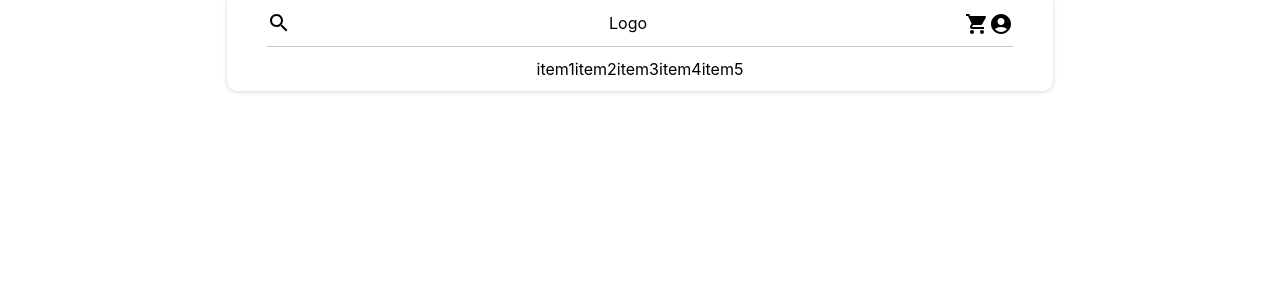
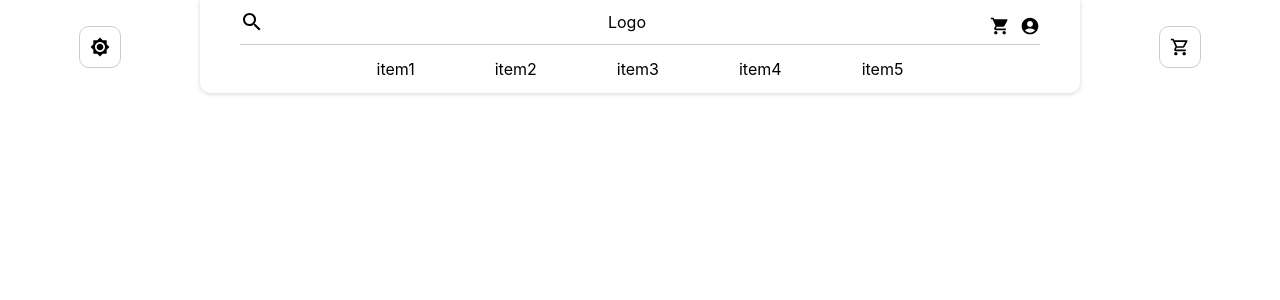
Before and after one commit to phat-trien-ung-dung-web-4conheo/front-end, a React (Create React App) app: page / in a window 1280 px wide. Shown: the top 300 px of the page. Built offline with nearby package versions, Linux system fonts and the light colour scheme.

Commit message:
complete ui header

```diff
--- a/src/App.js
+++ b/src/App.js
@@ -2,7 +2,7 @@ import Header from "./components/Header";
 
 function App() {
   return (
-    <div>
+    <div style={{ height: "200vh" }}>
       <Header></Header>
     </div>
   );
--- a/src/components/Header.js
+++ b/src/components/Header.js
@@ -1,12 +1,13 @@
-import React from "react";
+import React, { useRef } from "react";
 import PropTypes from "prop-types";
 import styled from "styled-components";
 import SearchIcon from "@mui/icons-material/Search";
 import ShoppingCartIcon from "@mui/icons-material/ShoppingCart";
+import ShoppingCartOutlinedIcon from "@mui/icons-material/ShoppingCartOutlined";
 import AccountCircleIcon from "@mui/icons-material/AccountCircle";
+import Brightness7Icon from "@mui/icons-material/Brightness7";
 import dataNav from "../data/data";
 const Container = styled.header`
-  padding: 0 40px;
   display: flex;
   justify-content: space-between;
   align-items: center;
@@ -14,6 +15,22 @@ const Container = styled.header`
 
 const Left = styled.div`
   flex: 1;
+`;
+
+const LightMode = styled.div`
+  display: flex;
+  justify-content: center;
+  align-items: center;
+`;
+
+const AdjustMode = styled.div`
+  padding: 10px;
+  border: 1px solid #ccc;
+  border-radius: 10px;
+  display: flex;
+  justify-content: center;
+  align-items: center;
+  cursor: pointer;
 `;
 
 const Center = styled.div`
@@ -41,28 +58,96 @@ const Nav = styled.ul`
   padding-top: 10px;
 `;
 
-const Search = styled.div``;
+const NavItem = styled.li`
+  padding: 2px 40px;
+  position: relative;
+  cursor: pointer;
+  transform: all 0.7s linear;
+  &::before {
+    transform: scaleX(0);
+    transform-origin: bottom right;
+  }
+  &:hover {
+    color: #fff;
+  }
+  &:hover::before {
+    transform: scaleX(1);
+    transform-origin: bottom left;
+  }
+
+  &::before {
+    content: " ";
+    display: block;
+    position: absolute;
+    top: 0;
+    right: 0;
+    bottom: 0;
+    left: 0;
+    inset: 0 0 0 0;
+    background: hsl(200 100% 80%);
+    z-index: -1;
+    transition: transform 0.3s ease;
+  }
+`;
+
+const Search = styled.div`
+  cursor: pointer;
+`;
 
 const RightHeader = styled.div`
   display: flex;
   justify-content: space-between;
   align-items: center;
+  gap: 10px;
 `;
 
 const Logo = styled.div``;
-const Cart = styled.div``;
+const Cart = styled.div`
+  width: 20px;
+  height: 20px;
+  cursor: pointer;
+`;
 
-const User = styled.div``;
+const User = styled.div`
+  width: 20px;
+  height: 20px;
+  cursor: pointer;
+`;
 
 const Right = styled.div`
   flex: 1;
 `;
 
+const CartRight = styled.div`
+  display: flex;
+  justify-content: center;
+  align-items: center;
+
+  cursor: pointer;
+`;
+
+const CartRightBox = styled.div`
+  display: flex;
+  justify-content: center;
+  align-items: center;
+  padding: 10px;
+  border: 1px solid #ccc;
+  border-radius: 10px;
+`;
+
 const Header = (props) => {
+  const active = useRef();
+
   return (
     <Container>
       <Left>
-        <Search></Search>
+        <LightMode>
+          <AdjustMode>
+            <Brightness7Icon
+              style={{ width: "20px", height: "20px" }}
+            ></Brightness7Icon>
+          </AdjustMode>
+        </LightMode>
       </Left>
       <Center>
         <HeaderMain>
@@ -79,11 +164,21 @@ const Header = (props) => {
         </HeaderMain>
         <Nav>
           {dataNav.map((item) => (
-            <li key={item.id}>{item.name}</li>
+            <NavItem key={item.id} ref={active}>
+              {item.name}
+            </NavItem>
           ))}
         </Nav>
       </Center>
-      <Right></Right>
+      <Right>
+        <CartRight>
+          <CartRightBox>
+            <ShoppingCartOutlinedIcon
+              style={{ width: "20px", height: "20px" }}
+            ></ShoppingCartOutlinedIcon>
+          </CartRightBox>
+        </CartRight>
+      </Right>
     </Container>
   );
 };
```
